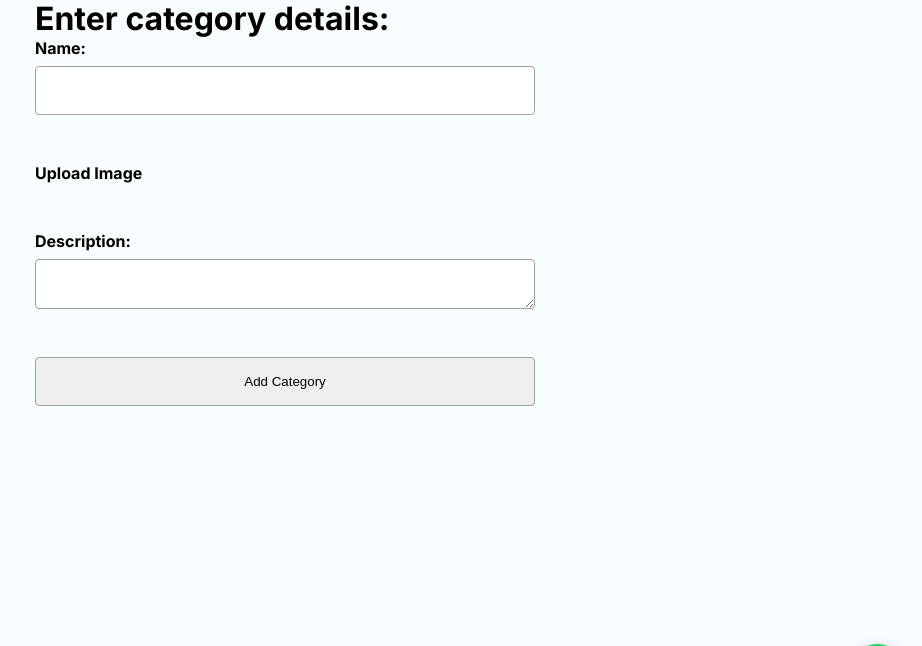
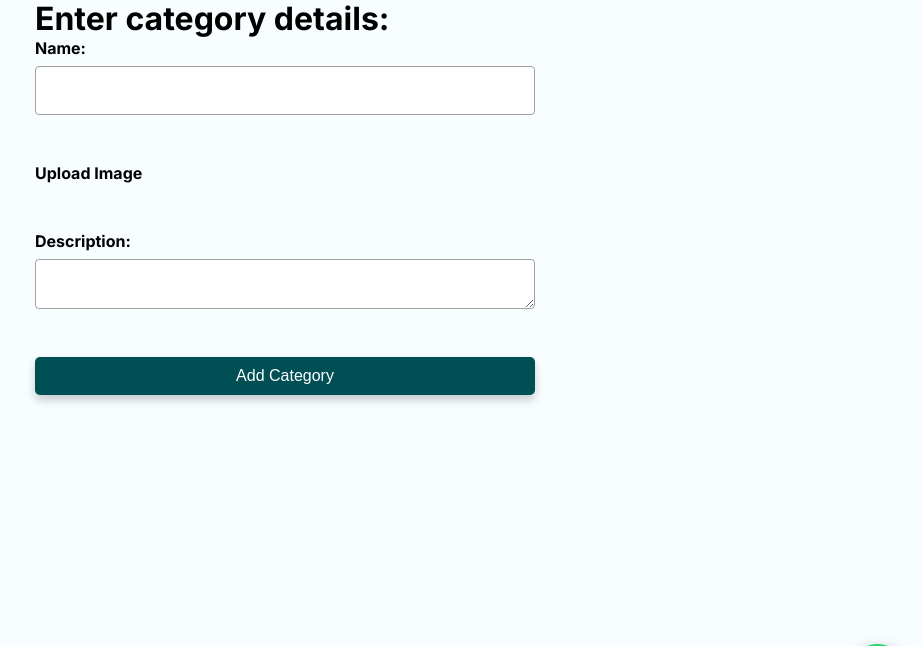
Before and after one commit to Riphaty/alamo, a Django app: page /add-category/ in a window 1280 px wide. Shown: the part 81-727 px from the top of the page, without its empty margins (355-1277 px from the left). Run offline with Django 5.2, Linux system fonts and the light colour scheme; a user stored in the database is signed in.

Commit message:
settings

```diff
--- a/website/templates/website/add_category.html
+++ b/website/templates/website/add_category.html
@@ -15,7 +15,7 @@
             <label for="description">Description:</label>
             <textarea id="description" name="description"></textarea><br><br>
 
-            <input type="submit" value="Add Category" class="action add-btn">
+            <input type="submit" value="Add Category" class="action edit-btn">
         </form>
     </div>
 </div>
```
